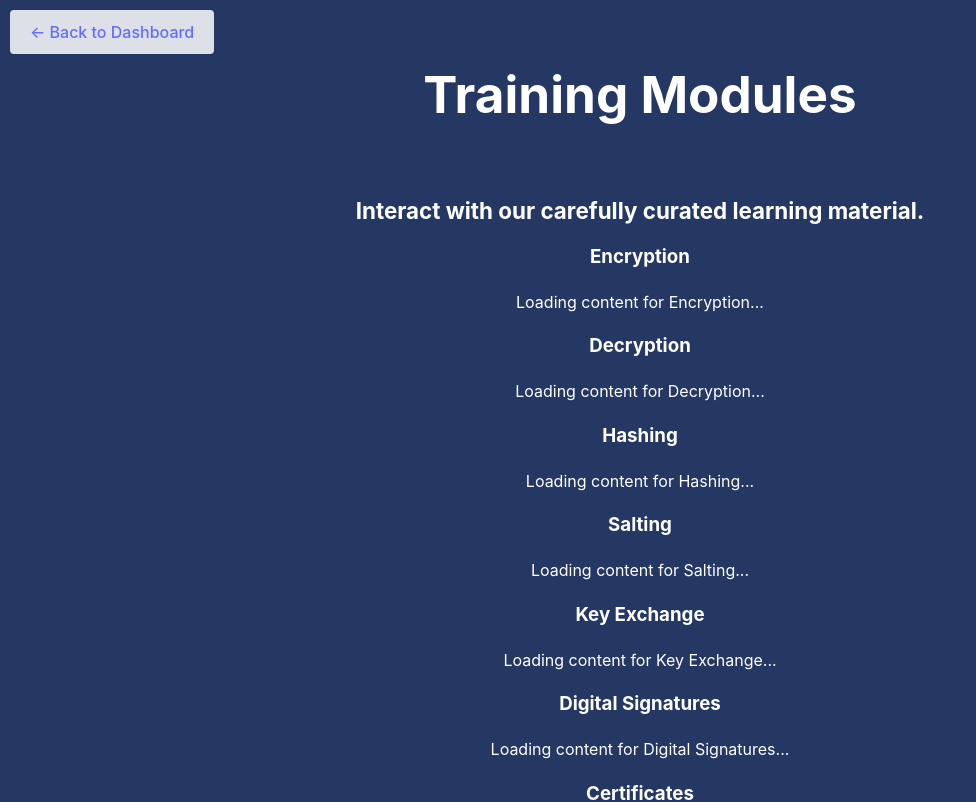
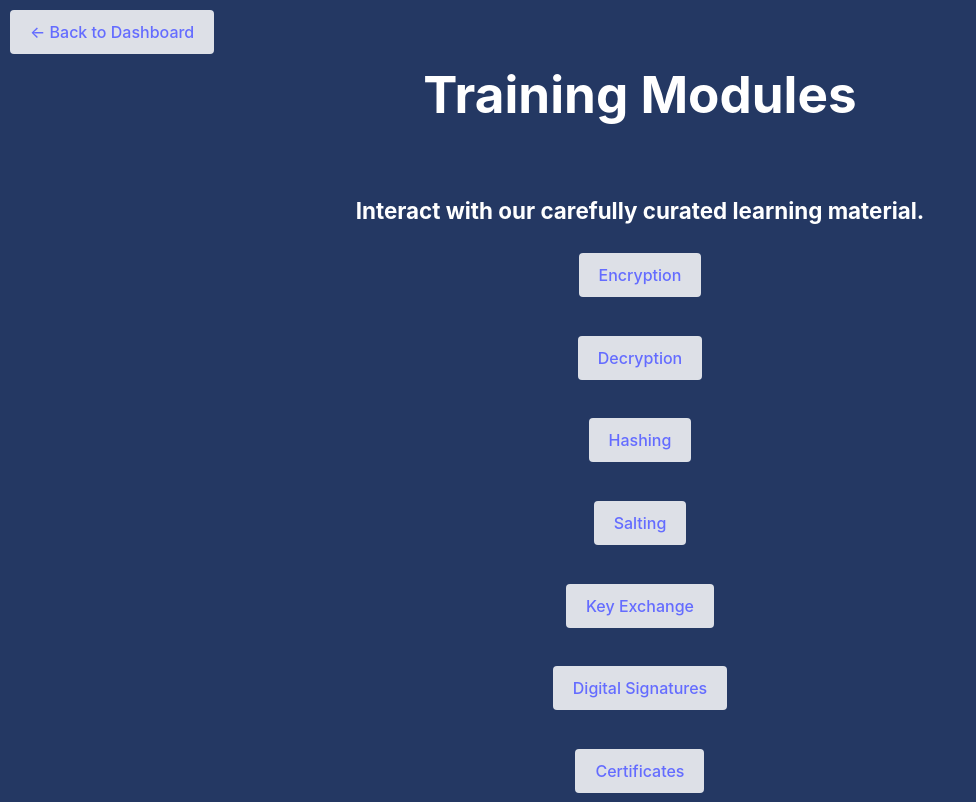
Before and after one commit to oliprev/OP_COMP3000, a React (Vite) app in the folder frontend/: page /main/modules in a window 1280 px wide. Shown: the top 802 px of the page, without its empty margins (0-976 px from the left). Built offline with nearby package versions, Linux system fonts and the light colour scheme; no server answers; sample sign-in values are in the browser's storage.

Commit message:
Back button URL changed

```diff
--- a/frontend/src/pages/ModulePage.jsx
+++ b/frontend/src/pages/ModulePage.jsx
@@ -30,19 +30,17 @@ function ModulePage() {
             <h2>Interact with our carefully curated learning material.</h2>
             {topics.map(topic => (
                 <div key={topic}>
-                    <h3>{topic}</h3>
+                    <h3><Link to={`/main/modules/${topic}`}>{topic}</Link></h3>
                     {content[topic] ? (
                         <div>
                             <h4>{content[topic].title}</h4>
                             <p>{content[topic].description}</p>
                         </div>
-                    ) : (
-                        <p>Loading content for {topic}...</p>
-                    )}
+                    ) : null}
                 </div>
             ))}
         </div>
-    )
+    );
 }
 
 export default ModulePage;
```
